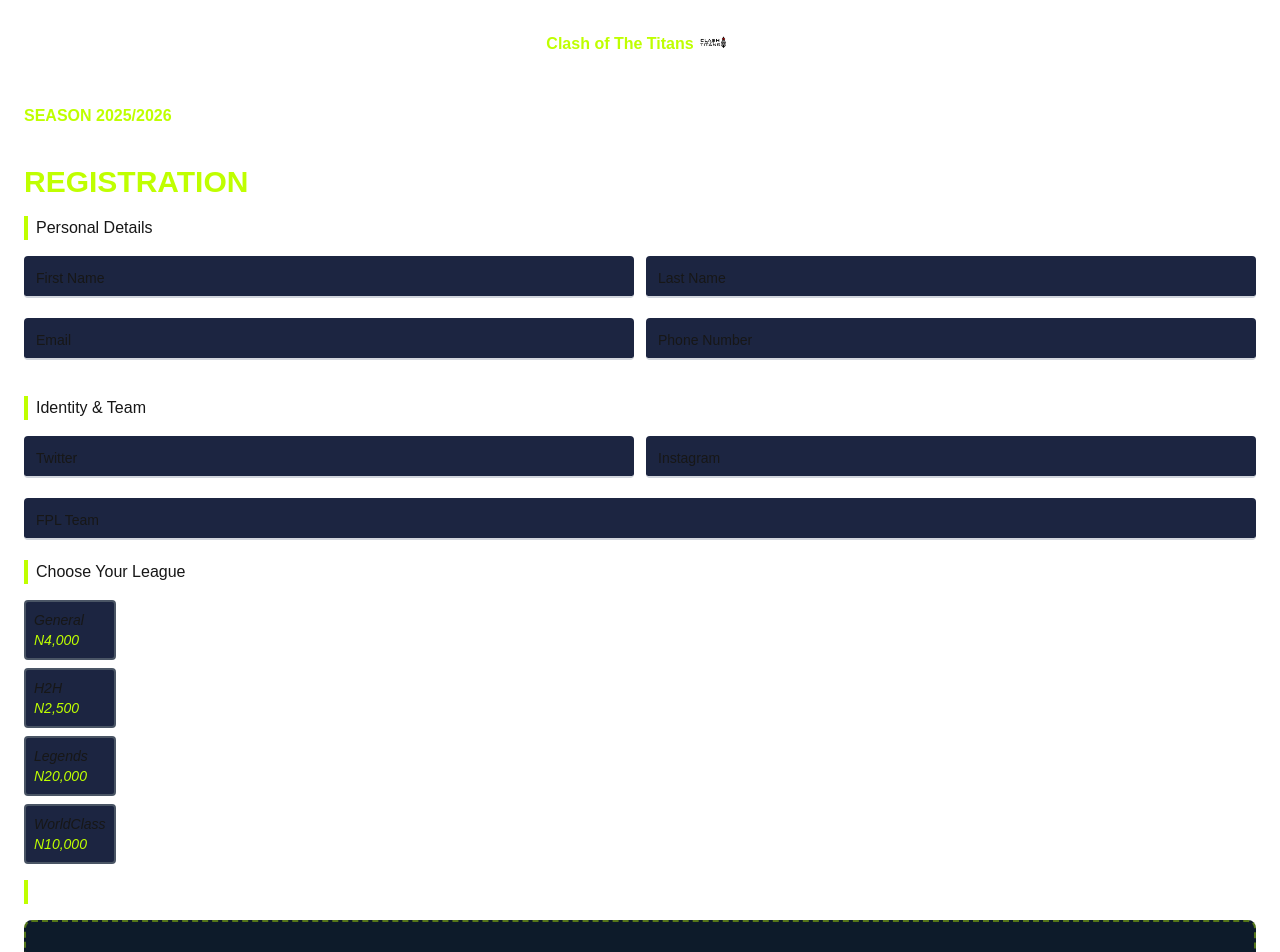
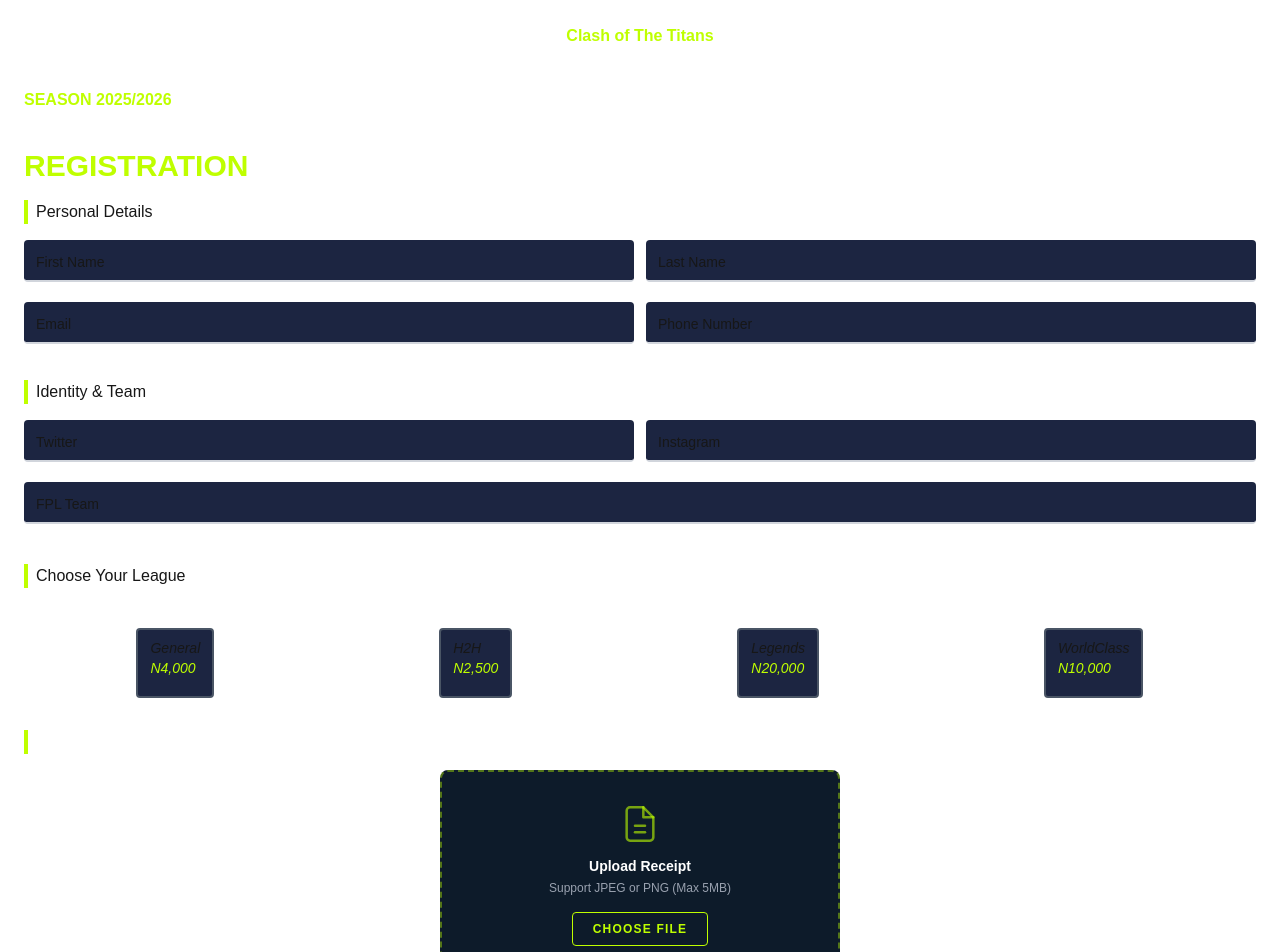
Before and after one commit to Botoku/clashOfTheTitansFPL, a Next.js app: page / in a window 1280 px wide. Shown: the top 952 px of the page. Built offline with nearby package versions, Linux system fonts and the light colour scheme.

Commit message:
fix: fixes for error handling

```diff
--- a/src/app/api/userEntries/route.ts
+++ b/src/app/api/userEntries/route.ts
@@ -32,7 +32,7 @@ export async function POST(request: Request) {
     return NextResponse.json({ newEntry, status: 201 });
   } catch (error) {
     console.log(error);
-    return NextResponse.json({ error, status: 400 });
+    return NextResponse.json({  message: 'Error with the server', status: 400 });
   }
 }
 
@@ -43,7 +43,7 @@ export async function GET() {
     return NextResponse.json({ users, status: 200 });
   } catch (error) {
     console.log(error);
-    return NextResponse.json({ error, status: 400 });
+    return NextResponse.json({ message: 'Error with the server', status: 400 });
   }
 }
 
@@ -56,7 +56,7 @@ export async function PATCH(request: NextRequest) {
     return NextResponse.json({ newEntry, status: 200 });
   } catch (error) {
     console.log(error);
-    return NextResponse.json({ error, status: 400 });
+    return NextResponse.json({ message: 'Error with the server', status: 400 });
   }
 }
 
@@ -68,6 +68,6 @@ export async function DELETE(request: NextRequest) {
     return NextResponse.json({ deletedEntry, status: 200 });
   } catch (error) {
     console.log(error);
-    return NextResponse.json({ error, status: 400 });
+    return NextResponse.json({ message: 'Error with the server', status: 400 });
   }
 }
--- a/src/app/components/RegistrationForm.tsx
+++ b/src/app/components/RegistrationForm.tsx
@@ -20,6 +20,7 @@ const RegistrationForm = () => {
   const [file, setFile] = useState<File | null>(null);
   const [error, setError] = useState("");
   const MAX_FILE_SIZE = 5 * 1024 * 1024; // 5MB in bytes
+
   const handleFormSubmit = async () => {
     if (!file) return;
 
@@ -41,6 +42,9 @@ const RegistrationForm = () => {
         try {
           const userRes = await fetch("/api/userEntries", {
             method: "POST",
+            headers: {
+              "Content-Type": "application/json",
+            },
             body: JSON.stringify({
               firstName,
               lastName,
@@ -55,8 +59,13 @@ const RegistrationForm = () => {
           });
           if (userRes.status === 200) {
             setUploading(false);
+
             fetch("/api/emails", {
               method: "POST",
+              headers: {
+                "Content-Type": "application/json",
+              },
+
               body: JSON.stringify({
                 firstName,
                 lastName,
@@ -68,6 +77,9 @@ const RegistrationForm = () => {
                 category: selectedOptions.join(", "),
                 imageUrl: `https://clash-of-titans.s3.us-east-2.amazonaws.com/${fileName}`,
               }),
+            }).catch((err) => {
+              setResponseMessage("Error");
+              console.log(err);
             });
             setResponseMessage(
               "Submission SuccessFul. Redirecting to Whatsapp",
@@ -88,28 +100,18 @@ const RegistrationForm = () => {
           }
         } catch (error) {
           console.log(error);
+        } finally {
+          setUploading(false);
         }
       }
     } catch (error) {
       setUploading(false);
-              setResponseMessage("Error!!"); // Optionally clear the message after a while
+      setResponseMessage("Error submitting! Please try again");
 
       console.log(error);
     }
   };
 
-  console.log({
-    firstName,
-    lastName,
-    email,
-    phoneNumber: Number(phoneNumber),
-    twitter,
-    instagram,
-    fplTeam,
-    category: selectedOptions.join(", "),
-  });
-
-  console.log(selectedOptions);
   const handleFileChange = (e: ChangeEvent<HTMLInputElement>) => {
     const selectedFile = e.target.files?.[0];
 
@@ -139,6 +141,9 @@ const RegistrationForm = () => {
       case "lastName":
         if (!value.trim()) message = "Last name is required";
         break;
+
+      case "fplTeam":
+        if (!value.trim()) message = "FPL team is required";
       // case "email":
       //   if (!value.trim() || !/\S+@\S+\.\S+/.test(value))
       //     message = "Valid email is required";
@@ -194,8 +199,10 @@ const RegistrationForm = () => {
 
     const noErrors = Object.values(errors).every((msg) => !msg);
 
-    setFormValid(!!requiredFieldsFilled && noErrors);
-  }, [firstName, lastName, file, errors, fplTeam]);
+    setFormValid(
+      !!requiredFieldsFilled && noErrors && selectedOptions.length > 0,
+    );
+  }, [firstName, lastName, file, errors, fplTeam, selectedOptions]);
 
   return (
     <>
@@ -375,17 +382,16 @@ const RegistrationForm = () => {
             <span className="text-red-500 text-sm">{errors.fplTeam}</span>
           )}
         </div>
-        <div className="flex my-4">
+        <div className="flex my-4 md:my-10">
           <div className="w-1 mr-2 bg-lime" />
           Choose Your League
         </div>
-        <div className="flex gap-3 ">
-          <div>
-            <ul className="space-y-2">
+        <div className="flex gap-3 w-full my-6">
+          <ul className="space-y-2 md:flex w-full justify-around">
             {options.map((option) => (
               <li
                 key={option}
-                  className={`cursor-pointer bg-secondary max-w-24 rounded p-2 border-2 transition-all ${
+                className={`cursor-pointer h-[70px] bg-secondary max-w-30 rounded hover:scale-105 px-3 py-2 border-2 transition-all ${
                   selectedOptions.includes(option)
                     ? "border-lime bg-lime/10"
                     : "border-gray-600 bg-secondary"
@@ -428,7 +434,6 @@ const RegistrationForm = () => {
               ))}
             </ul> */}
         </div>
-        </div>
 
         {/* <div className="my-3">
           <div className="flex my-4">
@@ -456,7 +461,7 @@ const RegistrationForm = () => {
 
           <label
             htmlFor="receipt-upload"
-            className="flex flex-col items-center justify-center w-full py-8 px-4 rounded-lg border-2 border-dashed border-lime/40 bg-[#0d1b2a] cursor-pointer hover:border-lime/70 transition-colors group"
+            className="flex flex-col items-center justify-center w-full py-8 px-4 rounded-lg border-2 border-dashed border-lime/40 bg-[#0d1b2a] cursor-pointer hover:border-lime/70 transition-colors group max-w-100 mx-auto"
           >
             {/* Receipt icon */}
             <div className="mb-3 text-lime/60 group-hover:text-lime transition-colors">
@@ -492,7 +497,7 @@ const RegistrationForm = () => {
             <input
               id="receipt-upload"
               type="file"
-              accept="image/*"
+              accept="image/jpeg,image/png"
               className="hidden"
               onChange={handleFileChange}
             />
--- a/src/app/page.tsx
+++ b/src/app/page.tsx
@@ -6,7 +6,7 @@ export default function Home() {
     <div className=" py-6">
       <div className="flex mx-auto w-max mb-5 items-center">
         <h1 className="font-bold  text-lime">Clash of The Titans </h1>
-        <img className="w-10 h-10" src="/Clash of The Titans Logo.png" alt="" />
+        {/* <img className="w-10 h-10" src="/Clash of The Titans Logo.png" alt="Clash of the titans logo" /> */}
       </div>
       <RegistrationForm />
     </div>
```
Lines whose indentation alone changed are shown as unchanged.
